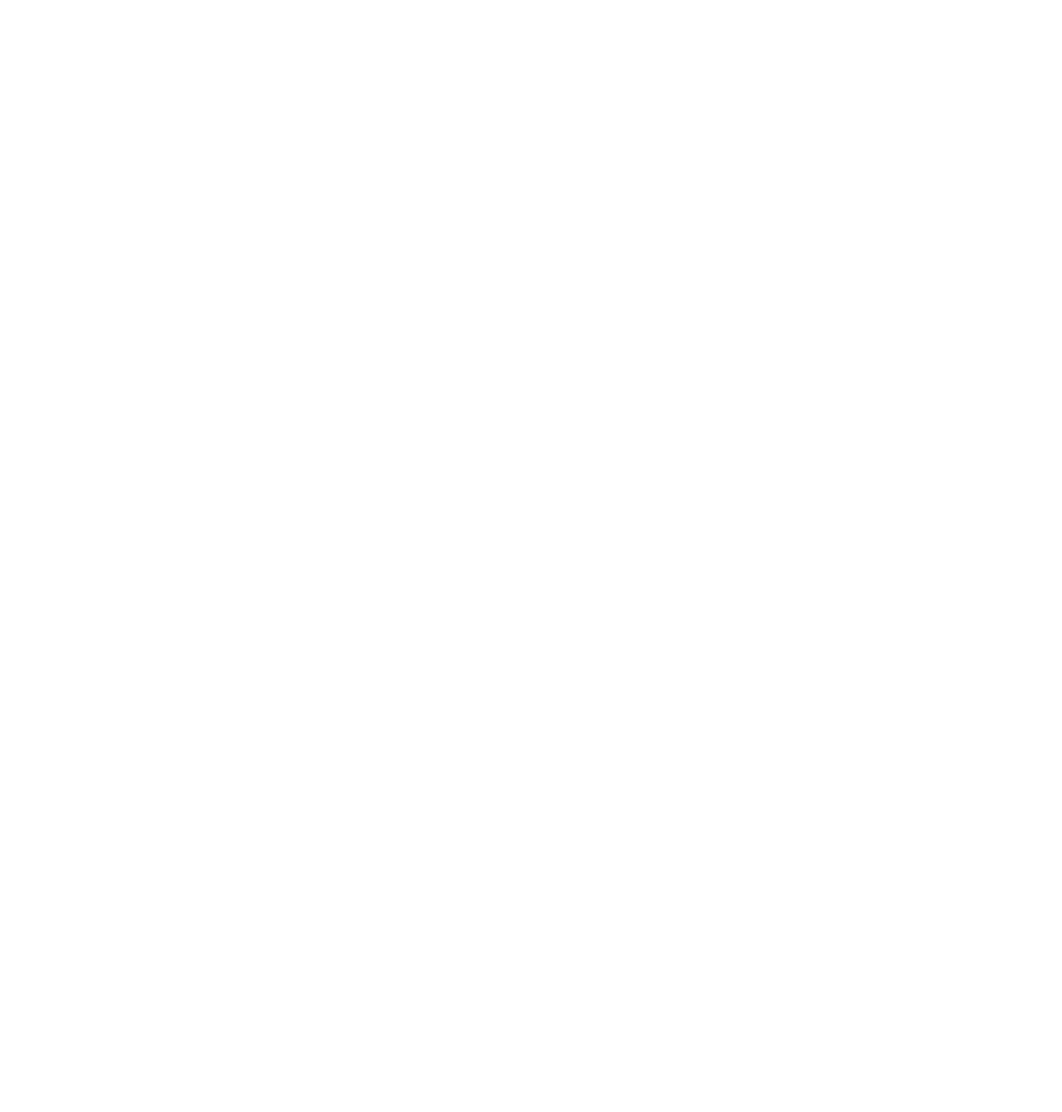
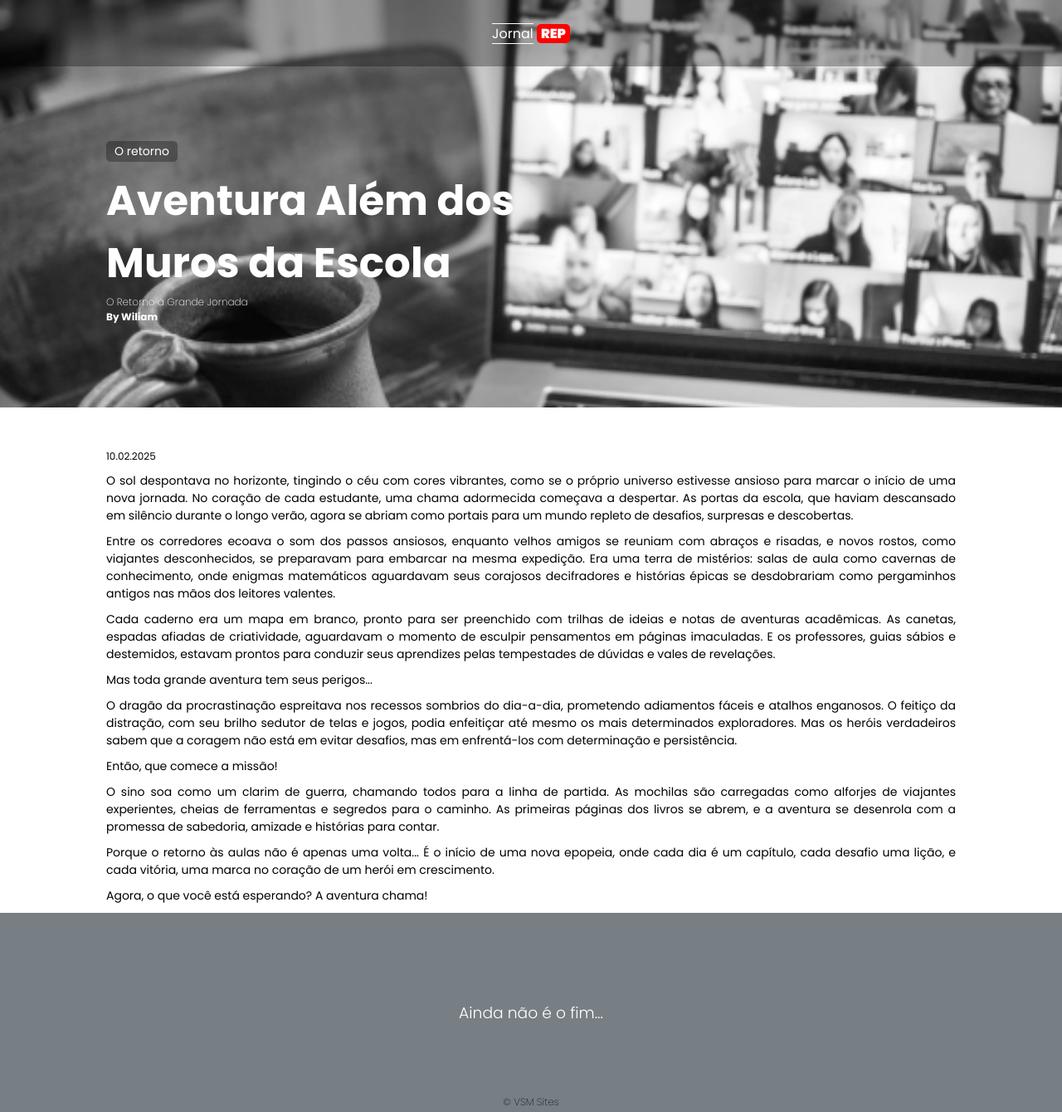
Before and after one commit to vanderson-sm/Jornal-REP, a plain HTML site: page index.html in a window 1280 px wide. Shown: the whole page at 83% size. Before the commit the page ends 800 px from the top, so only its background shows below. Drawn offline with Linux system fonts and the light colour scheme; a web font is replaced by a local one.

Commit message:
Finalizando layout

```diff
--- /dev/null
+++ b/assets/css/global/fonts.css
@@ -0,0 +1,5 @@
+@import url('https://fonts.googleapis.com/css2?family=Cinzel:wght@400..900&family=Cormorant+SC:wght@300;400;500;600;700&family=Poppins:ital,wght@0,100;0,200;0,300;0,400;0,500;0,600;0,700;0,800;0,900;1,100;1,200;1,300;1,400;1,500;1,600;1,700;1,800;1,900&display=swap');
+
+*{
+    font-family: "Poppins", Arial, Helvetica, sans-serif;
+}
--- /dev/null
+++ b/assets/css/global/footer.css
@@ -0,0 +1,21 @@
+footer{
+    background-color: #777e84;
+    height: 30vh;
+    display: flex;
+    flex-direction: column;
+    justify-content: center;
+    align-items: center;
+    color: #fff;
+    position: relative;
+}
+footer h3{
+    font-weight: 300;
+
+}
+footer h4{
+    position: absolute;
+    bottom: 3px;
+    font-size: 12px;
+    font-weight: 200;
+    color: #152431;
+}
--- /dev/null
+++ b/assets/css/global/global.css
@@ -0,0 +1,20 @@
+@import url(/assets/css/global/normalize.css);
+@import url(/assets/css/global/fonts.css);
+@import url(/assets/css/global/footer.css);
+
+
+.center{
+    text-align: center;
+}
+
+.logo span{
+    background-color: red;
+    font-weight: 900;
+    padding: 0 5px;
+    border-radius: 5px;
+}
+.logo p{
+    display: inline;
+    border-bottom: 1px solid #fff;
+    border-top: 1px solid #fff;
+}
--- /dev/null
+++ b/assets/css/global/normalize.css
@@ -0,0 +1,6 @@
+*{
+    padding: 0;
+    margin: 0;
+    border: none;
+    box-sizing: border-box;
+}
--- /dev/null
+++ b/assets/css/pages/index/index.css
@@ -0,0 +1,5 @@
+@import url(/assets/css/pages/index/partials/variaveis.css);
+@import url(/assets/css/pages/index/partials/header.css);
+@import url(/assets/css/pages/index/partials/hero-section.css);
+@import url(/assets/css/pages/index/partials/articles.css);
+@import url(/assets/css/pages/index/partials/date.css);
--- /dev/null
+++ b/assets/css/pages/index/partials/articles.css
@@ -0,0 +1,19 @@
+main#main-article{
+    display: flex;
+    flex-direction: column;
+    font-size: 14px;
+    width: 80%;
+    margin: 50px auto 0 auto;
+
+}
+
+main article{
+    text-align: justify;
+}
+main article p{
+    margin: 10px 0;
+}
+
+@media (min-width: 768px){
+
+}
--- /dev/null
+++ b/assets/css/pages/index/partials/date.css
@@ -0,0 +1,11 @@
+.date-content{
+    font-size: 12px;
+}
+.date-content p {
+    display: inline;
+}
+
+.date-minutes-content{
+    font-size: 10px;
+    position: relative;
+}
--- /dev/null
+++ b/assets/css/pages/index/partials/header.css
@@ -0,0 +1,23 @@
+header{
+    display: flex;
+    justify-content: center;
+    padding: 0 30px;
+    align-items: center;
+    height: 80px;
+    background-color: #0000004f;
+    backdrop-filter: blur(1px);
+    color: #fff;
+}
+header ul{
+    display: flex;
+    gap: 10px;
+    list-style: none;
+}
+
+
+
+@media (min-width: 768px){
+    header ul{
+        font-size: 16px;
+    }
+}
--- /dev/null
+++ b/assets/css/pages/index/partials/hero-section.css
@@ -0,0 +1,58 @@
+.hero-section{
+    background-image: url(/assets/imgs/index/photo.png);
+    background-size: cover;
+}
+
+.hero-content{
+    margin-top: 80px;
+    color: #fff;
+    display: flex;
+    justify-content: center;
+    align-items: center;
+    padding-bottom: 100px;
+
+}
+.hero-content .text-box{
+    width: 300px;
+}
+.hero-content .title-contrast{
+    font-size: 12px;
+    display: inline-block;
+    background-color: #0000004f;
+    padding: 2px 10px;
+    border-radius: 5px;
+    margin: 10px 0;
+}
+
+.hero-description{
+    font-size: 12px;
+    font-weight: 200;
+}
+.hero-creator{
+    font-weight: bold;
+    font-size: 12px;
+}
+
+
+@media (min-width: 768px){
+    .hero-content .text-box{
+        width: 600px;
+        margin-left: 10%;
+    }
+    .hero-content .text-box h1{
+        font-size: 50px;
+    }
+
+    .hero-content .title-contrast{
+        font-size: 14px;
+        display: inline-block;
+        background-color: #0000004f;
+        padding: 2px 10px;
+        border-radius: 5px;
+        margin: 10px 0;
+    }
+    .hero-content{
+        justify-content: start;
+
+    }
+}
--- /dev/null
+++ b/assets/css/pages/index/partials/variaveis.css
@@ -0,0 +1,4 @@
+:root{
+    --corPrincipal: #000;
+    --corSecundaria: #ababab;
+}
--- a/index.html
+++ b/index.html
@@ -4,8 +4,74 @@
     <meta charset="UTF-8">
     <meta name="viewport" content="width=device-width, initial-scale=1.0">
     <title>Jornal-REP</title>
+    <link rel="stylesheet" href="assets/css/global/global.css">
+    <link rel="stylesheet" href="assets/css/pages/index/index.css">
 </head>
 <body>
+    <section class="hero-section">
+        <header>
+            <div class="logo"><p>Jornal</p> <span>REP</span></div>
+            <!-- <ul>
+                <li>Home</li>
+                <li>About</li>
+                <li>Articles</li>
+            </ul> -->
+        </header>
+        <div class="hero-content">
+            <div class="text-box">
+                <p class="title-contrast">O retorno</p>
+                <h1>Aventura Além dos Muros da Escola</h1>
+                <p class="hero-description">O Retorno à Grande Jornada</p>
+                <p class="hero-creator">By Wiliam</p>
+            </div>
+        </div>
+        </section>
+    </section>
+
+    <main id="main-article">
+        <div class="date-content">
+            <p>10.02.2025</p>
+            <!-- <p class="date-minutes-content"><span class="date-minutes-value">4</span> minutes</p> -->
+        </div>
+        <article>
+            <p>
+                O sol despontava no horizonte, tingindo o céu com cores vibrantes, como se o próprio universo estivesse ansioso para marcar o início de uma nova jornada. No coração de cada estudante, uma chama adormecida começava a despertar. As portas da escola, que haviam descansado em silêncio durante o longo verão, agora se abriam como portais para um mundo repleto de desafios, surpresas e descobertas.
+            </p>
+            <p>
+                Entre os corredores ecoava o som dos passos ansiosos, enquanto velhos amigos se reuniam com abraços e risadas, e novos rostos, como viajantes desconhecidos, se preparavam para embarcar na mesma expedição. Era uma terra de mistérios: salas de aula como cavernas de conhecimento, onde enigmas matemáticos aguardavam seus corajosos decifradores e histórias épicas se desdobrariam como pergaminhos antigos nas mãos dos leitores valentes.
+            </p>
+            <p>
+                Cada caderno era um mapa em branco, pronto para ser preenchido com trilhas de ideias e notas de aventuras acadêmicas. As canetas, espadas afiadas de criatividade, aguardavam o momento de esculpir pensamentos em páginas imaculadas. E os professores, guias sábios e destemidos, estavam prontos para conduzir seus aprendizes pelas tempestades de dúvidas e vales de revelações.
+            </p>
+            <p>
+                Mas toda grande aventura tem seus perigos...
+            </p>
+            <p>
+                O dragão da procrastinação espreitava nos recessos sombrios do dia-a-dia, prometendo adiamentos fáceis e atalhos enganosos. O feitiço da distração, com seu brilho sedutor de telas e jogos, podia enfeitiçar até mesmo os mais determinados exploradores. Mas os heróis verdadeiros sabem que a coragem não está em evitar desafios, mas em enfrentá-los com determinação e persistência.
+            </p>
+            <p>
+                Então, que comece a missão!
+            </p>
+            <p>
+                O sino soa como um clarim de guerra, chamando todos para a linha de partida. As mochilas são carregadas como alforjes de viajantes experientes, cheias de ferramentas e segredos para o caminho. As primeiras páginas dos livros se abrem, e a aventura se desenrola com a promessa de sabedoria, amizade e histórias para contar.
+            </p>
+            <p>
+                Porque o retorno às aulas não é apenas uma volta... É o início de uma nova epopeia, onde cada dia é um capítulo, cada desafio uma lição, e cada vitória, uma marca no coração de um herói em crescimento.
+            </p>
+            <p>
+                Agora, o que você está esperando? A aventura chama!
+            </p>
+            <div class="news-img">
+
+            </div>
+        </article>
+    </main>
+
+    <footer>
+        <h3>Ainda não é o fim...</h3>
+
+        <h4>&copy; VSM Sites</h4>
+    </footer>
 
 </body>
 </html>
```
Also changed, not shown: assets/imgs/index/photo.png (added), assets/js/pages/index/index.js (added).
